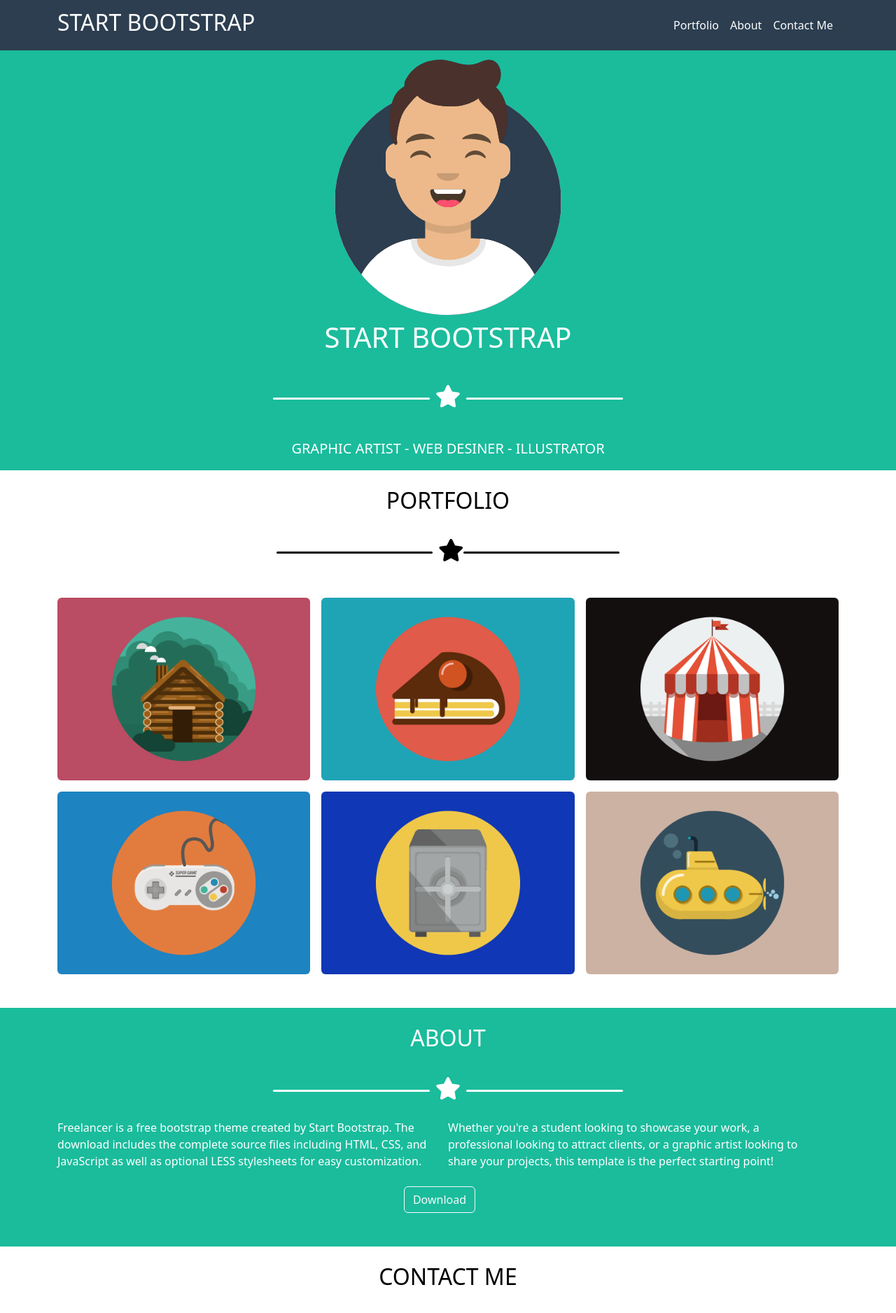
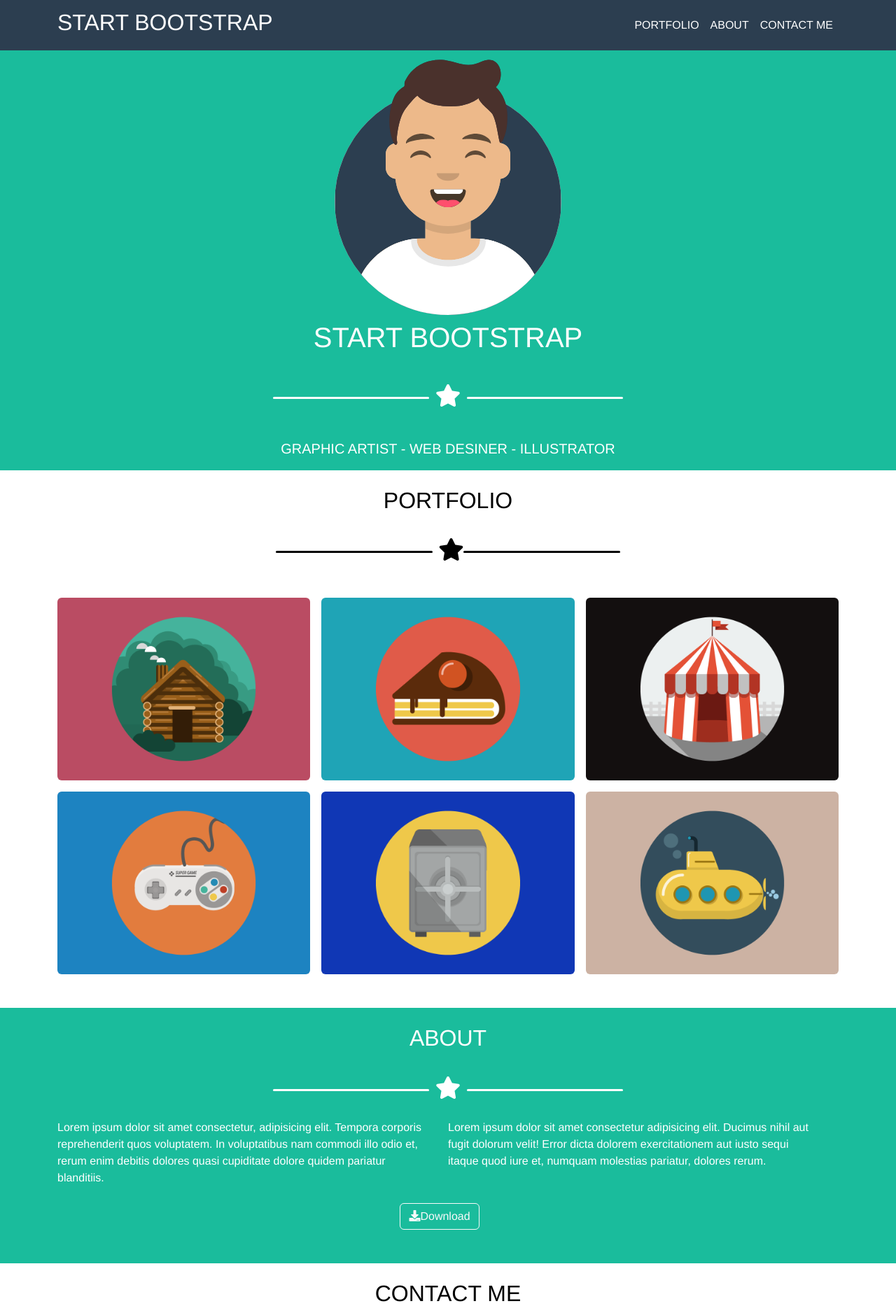
Before and after one commit to natdm02/html-css-bootstrap-freelancer, a plain HTML site: page index.html in a window 1280 px wide. Shown: the top 1876 px of the page at 70% size. Drawn offline with nearby package versions, Linux system fonts and the light colour scheme.

Commit message:
[add]modifiche e aggiunta font

```diff
--- a/assets/css/style.css
+++ b/assets/css/style.css
@@ -1,5 +1,8 @@
+/* font helvetica  */
 
-
+body{
+  font-family: 'Helvetica Neue', sans-serif
+}
 
 /***** background *****/
 
--- a/index.html
+++ b/index.html
@@ -17,10 +17,6 @@
 <!-- css  -->
   <link rel="stylesheet" href="assets/css/style.css">
 </head>
-
-
-
-
 
 
 
@@ -50,13 +46,13 @@
                 <ul class="navbar-nav">
 
                     <li class="nav-item">
-                        <a class="nav-link active text-white" aria-current="page" href="#portfolio">Portfolio</a>
+                        <a class="nav-link active text-white" aria-current="page" href="#portfolio">PORTFOLIO</a>
                     </li>
                     <li class="nav-item">
-                        <a class="nav-link text-white" href="#about">About</a>
+                        <a class="nav-link text-white" href="#about">ABOUT</a>
                     </li>
                     <li class="nav-item">
-                        <a class="nav-link text-white" href="#contact">Contact Me</a>
+                        <a class="nav-link text-white" href="#contact">CONTACT ME</a>
                     </li>
 
                 </ul>
@@ -188,15 +184,11 @@
                 <div class="row justify-content-center">
 
                     <div class="col-8 col-md-6 pb-4">
-                        Freelancer is a free bootstrap theme created by Start Bootstrap. The download includes the
-                        complete source files including HTML, CSS, and JavaScript as well as optional LESS
-                        stylesheets for easy customization.
+                      Lorem ipsum dolor sit amet consectetur, adipisicing elit. Tempora corporis reprehenderit quos voluptatem. In voluptatibus nam commodi illo odio et, rerum enim debitis dolores quasi cupiditate dolore quidem pariatur blanditiis.
                     </div>
 
                     <div class="col-8 col-md-6 pb-4">
-                        Whether you're a student looking to showcase your work, a professional looking to attract
-                        clients, or a graphic artist looking to share your projects, this template is the perfect
-                        starting point!
+                        Lorem ipsum dolor sit amet consectetur adipisicing elit. Ducimus nihil aut fugit dolorum velit! Error dicta dolorem exercitationem aut iusto sequi itaque quod iure et, numquam molestias pariatur, dolores rerum.
                     </div>
 
                 </div>
@@ -204,8 +196,7 @@
                 <div class="row justify-content-center pb-4">
 
                     <div class="col-4 text-center">
-                        <button type="button" class="btn btn-outline-light"><i class="bi bi-download"></i>
-                            Download</button>
+                        <button type="button" class="btn btn-outline-light"><i class="fas fa-download"></i>Download</button>
                     </div>
 
                 </div>
@@ -358,9 +349,6 @@
 
 </footer>
 
-<script src="https://cdn.jsdelivr.net/npm/bootstrap@5.2.0-beta1/dist/js/bootstrap.bundle.min.js"
-    integrity="sha384-pprn3073KE6tl6bjs2QrFaJGz5/SUsLqktiwsUTF55Jfv3qYSDhgCecCxMW52nD2"
-    crossorigin="anonymous"></script>
 
 </body>
 </html>
```
